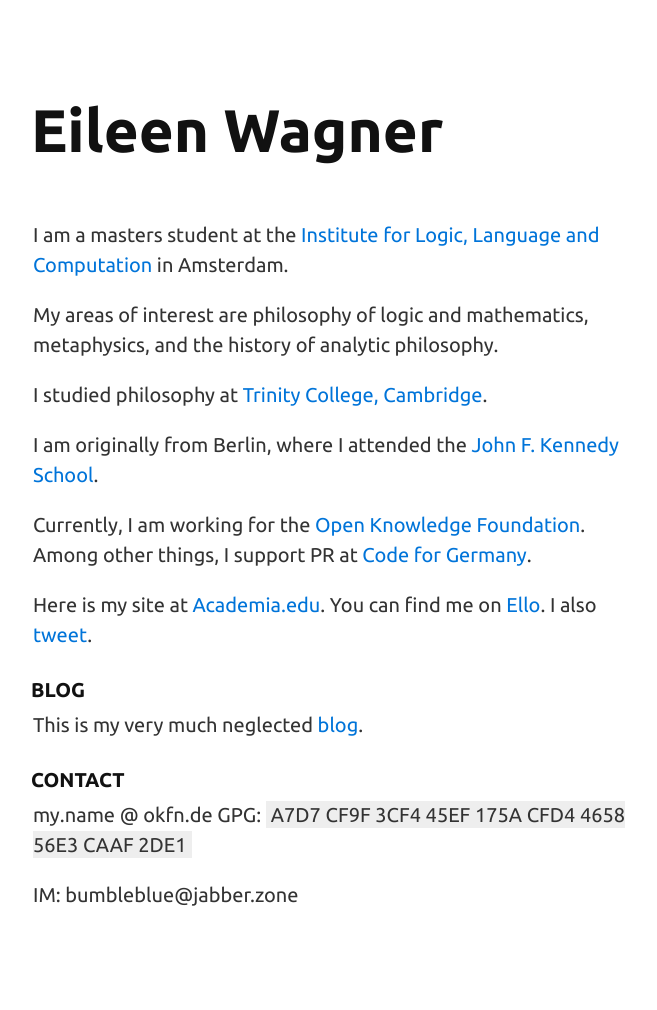
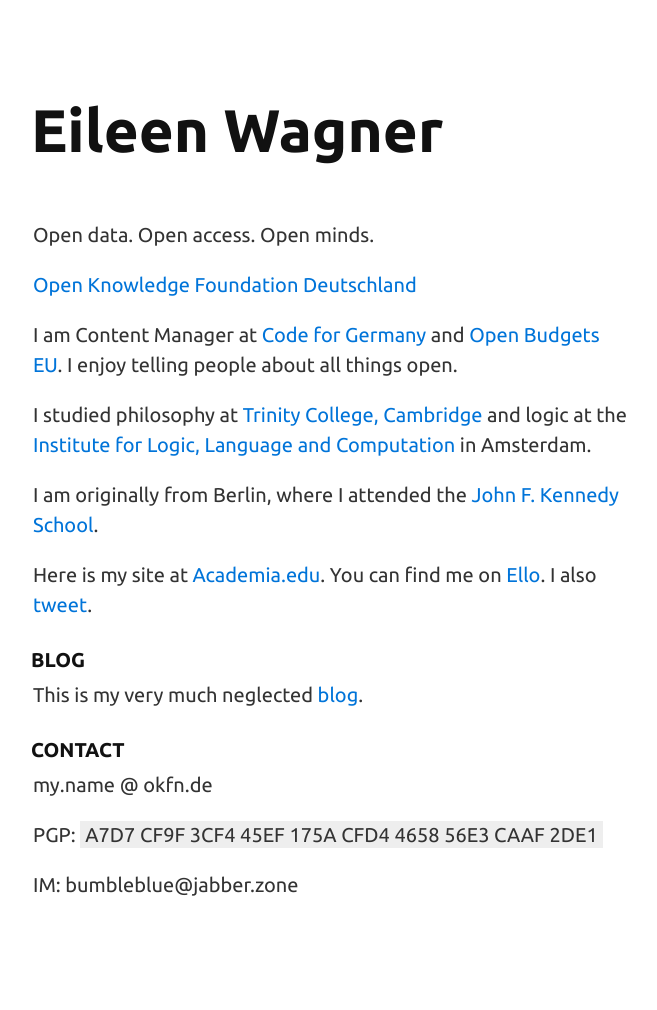
Before and after one commit to flapperleenie/flapperleenie.github.io, a Jekyll site: the page built from index.md, in a window 1280 px wide. Shown: the whole page, without its empty margins (307-964 px from the left). Built offline with Jekyll 4.4.1, drawn with Linux system fonts in a browser that asks for light colours.

Commit message:
work update
delete masters info

```diff
--- a/index.md
+++ b/index.md
@@ -1,15 +1,15 @@
 ---
 layout: default
 ---
-I am a masters student at the [Institute for Logic, Language and Computation](http://www.illc.uva.nl/) in Amsterdam.
+Open data. Open access. Open minds.
 
-My areas of interest are philosophy of logic and mathematics, metaphysics, and the history of analytic philosophy.
+[Open Knowledge Foundation Deutschland](http://okfn.de/)
 
-I studied philosophy at [Trinity College, Cambridge](http://www.trin.cam.ac.uk/).
+I am Content Manager at [Code for Germany](http://codefor.de/) and [Open Budgets EU](http://openbudgets.eu/). I enjoy telling people about all things open.
+
+I studied philosophy at [Trinity College, Cambridge](http://www.trin.cam.ac.uk/) and logic at the [Institute for Logic, Language and Computation](http://www.illc.uva.nl/) in Amsterdam.
 
 I am originally from Berlin, where I attended the [John F. Kennedy School](http://jfks.de/).
-
-Currently, I am working for the [Open Knowledge Foundation](http://okfn.de/). Among other things, I support PR at [Code for Germany](http://codefor.de/).
 
 Here is my site at [Academia.edu](https://amsterdam.academia.edu/EileenWagner/). You can find me on [Ello](https://ello.co/bumbleblue). I also [tweet](https://twitter.com/flapperleenie).
 
@@ -20,6 +20,7 @@
 ### Contact
 
 my.name @ okfn.de
-GPG: `A7D7 CF9F 3CF4 45EF 175A CFD4 4658 56E3 CAAF 2DE1`
+
+PGP: `A7D7 CF9F 3CF4 45EF 175A CFD4 4658 56E3 CAAF 2DE1`
 
 IM: bumbleblue@jabber.zone
```
Also changed, not shown: 2 other files.
